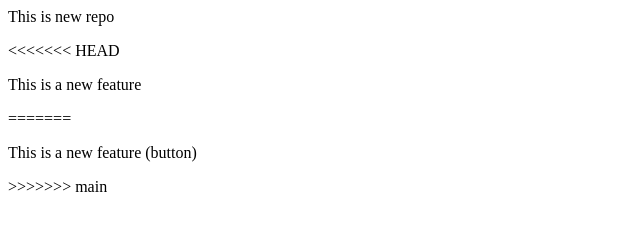
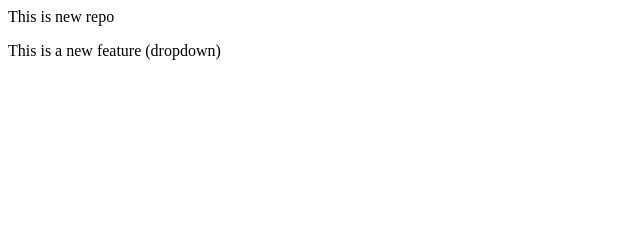
Before and after one commit to ragh31ragh/localrepo, a plain HTML site: page index.html in a window 1280 px wide. Shown: the whole page, without its empty margins (0-640 px from the left). Drawn offline with Linux system fonts and the light colour scheme.

Commit message:
dropdown added

```diff
--- a/index.html
+++ b/index.html
@@ -1,6 +1,2 @@
 <p>This is new repo</p>
-<<<<<<< HEAD
-<p>This is a new feature <dropdown></dropdown> </p>
-=======
-<p>This is a new feature (button)</p>
->>>>>>> main
+<p>This is a new feature (dropdown)</p>
```
